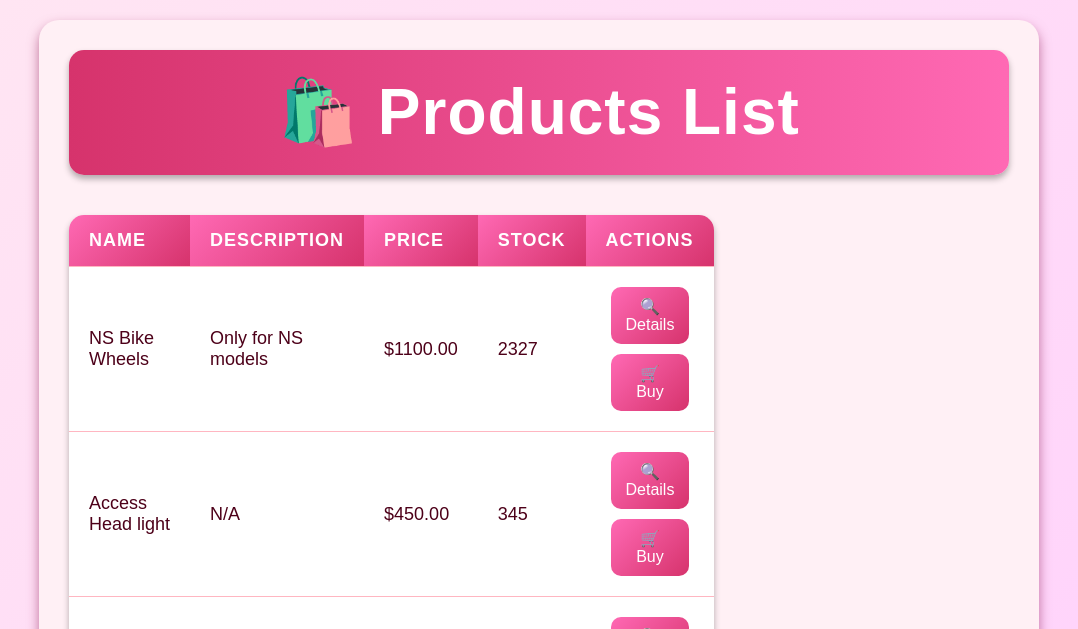
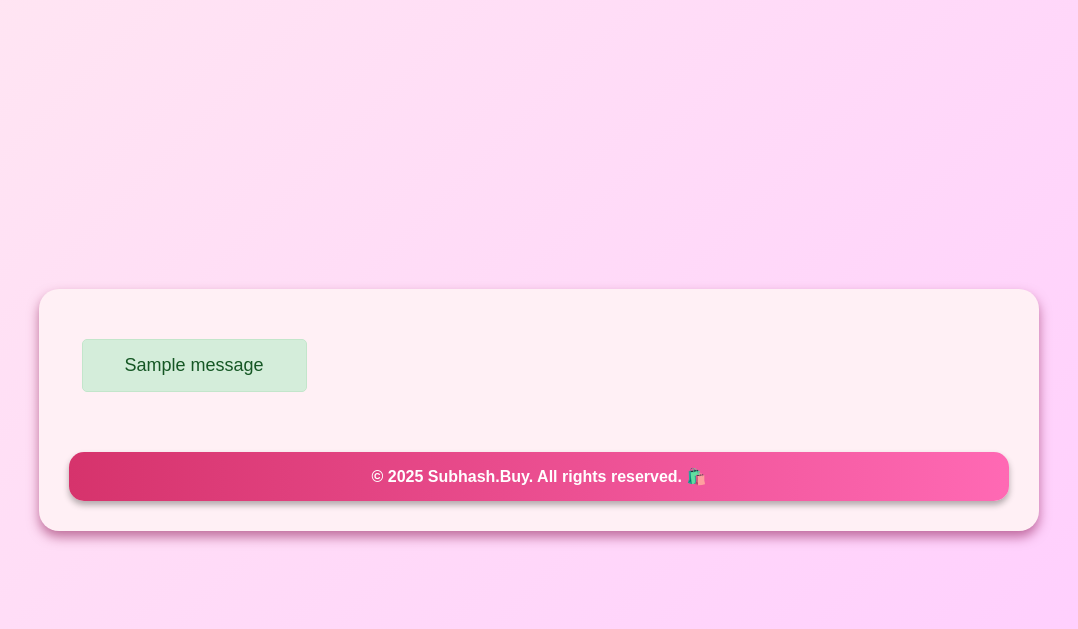
Before and after one commit to subbu199921/E-commerce, a Django app: page /products/ in a window 1280 px wide. Shown: the top 629 px of the page, without its empty margins (101-1179 px from the left). After the commit the page ends 546 px from the top, so only its background shows below. Run offline with Django 5.2, Linux system fonts and the light colour scheme; data comes from the database, SQL or seed files in the repository; both versions use the stored data as it was after the commit; tables that the repository leaves empty hold one stand-in row (values such as "Sample post"); one stand-in notice (Sample message) is shown.

Commit message:
Updated products.html

```diff
--- a/store/templates/store/products.html
+++ b/store/templates/store/products.html
@@ -17,7 +17,6 @@
       justify-content: center;
       align-items: center;
     }
-
     .container {
       width: 90%;
       max-width: 1000px;
@@ -27,7 +26,6 @@
       box-shadow: 0px 6px 12px rgba(128, 0, 64, 0.5);
       text-align: center;
     }
-
     header {
       background: linear-gradient(to right, #d6336c, #ff69b4);
       color: white;
@@ -38,7 +36,6 @@
       box-shadow: 0 4px 6px rgba(0,0,0,0.3);
       margin-bottom: 30px;
     }
-
     table {
       width: 100%;
       border-collapse: collapse;
@@ -47,26 +44,22 @@
       overflow: hidden;
       box-shadow: 0 4px 6px rgba(0,0,0,0.3);
     }
-
     th, td {
       padding: 15px 20px;
       text-align: left;
       border-bottom: 1px solid #ffb6c1;
       font-size: 18px;
     }
-
     th {
       background: linear-gradient(135deg, #ff69b4, #d6336c);
       color: white;
       text-transform: uppercase;
       letter-spacing: 1px;
     }
-
     tr:hover {
       background-color: #ffe6f2;
       cursor: pointer;
     }
-
     .action-button {
       background: linear-gradient(135deg, #ff69b4, #d6336c);
       color: white;
@@ -78,18 +71,15 @@
       cursor: pointer;
       transition: transform 0.3s, box-shadow 0.3s;
     }
-
     .action-button:hover {
       transform: translateY(-3px);
       box-shadow: 0 4px 6px rgba(0,0,0,0.3);
     }
-
     .product-info {
       margin-top: 10px;
       font-size: 16px;
       color: #333;
     }
-
     footer {
       margin-top: 20px;
       background: linear-gradient(to right, #d6336c, #ff69b4);
@@ -98,17 +88,52 @@
       border-radius: 15px;
       box-shadow: 0 4px 6px rgba(0,0,0,0.3);
     }
-
     @media screen and (max-width: 600px) {
       table {
         display: block;
         overflow-x: auto;
       }
     }
+    /* Flash message styles with fadeIn animation */
+    @keyframes fadeIn {
+      from { opacity: 0; }
+      to { opacity: 1; }
+    }
+    .alert {
+      padding: 15px;
+      margin: 20px auto;
+      width: 90%;
+      max-width: 500px;
+      border-radius: 5px;
+      text-align: center;
+      font-size: 18px;
+      animation: fadeIn 0.5s ease-in-out;
+    }
+    .alert-success {
+      background-color: #d4edda;
+      color: #155724;
+      border: 1px solid #c3e6cb;
+    }
+    .alert-danger {
+      background-color: #f8d7da;
+      color: #721c24;
+      border: 1px solid #f5c6cb;
+    }
   </style>
 </head>
 <body>
   <div class="container">
+    <!-- Display flash messages -->
+    {% if messages %}
+      {% for message in messages %}
+        <div class="alert {% if message.tags == 'success' %}alert-success{% else %}alert-danger{% endif %}">
+          {{ message }}
+        </div>
+      {% endfor %}
+    {% endif %}
+
+    <!-- Only display the products list when no flash messages exist -->
+    {% if not messages %}
       <header>
         <h1>🛍️ Products List</h1>
       </header>
@@ -145,6 +170,8 @@
           {% endfor %}
         </tbody>
       </table>
+    {% endif %}
+
     <footer>
       <p>&copy; 2025 Subhash.Buy. All rights reserved. 🛍️</p>
     </footer>
@@ -155,7 +182,6 @@
       const productInfo = document.getElementById(`product-info-${productId}`);
       productInfo.style.display = productInfo.style.display === 'none' ? 'block' : 'none';
     }
-
     function buyProduct(productId) {
       window.location.href = `/buy_product/${productId}`;
     }
--- a/store/urls.py
+++ b/store/urls.py
@@ -7,4 +7,5 @@ urlpatterns = [
     path('customers/', views.customers, name='customers'),
     path('cart/', views.cart, name='cart'),
     path('orders/', views.orders, name='orders'),
+    path('buy_product/<int:product_id>/', views.buy_product, name='buy_product'),
 ]
--- a/store/views.py
+++ b/store/views.py
@@ -1,5 +1,8 @@
 from django.shortcuts import render
 from .models import Product, Customer, Cart, Order
+from django.shortcuts import render, get_object_or_404, redirect
+from django.contrib import messages
+
 
 # Home page view
 def home(request):
@@ -24,3 +27,17 @@ def cart(request):
 def orders(request):
     orders = Order.objects.all()
     return render(request, 'store/orders.html', {'orders': orders})
+
+def buy_product(request, product_id):
+    product = get_object_or_404(Product, id=product_id)
+
+    # Check if the product is in stock
+    if product.stock > 0:
+        product.stock -= 1  # Reduce stock by 1
+        product.save()      # Save the updated product
+        messages.success(request, f"Your order for '{product.name}' was placed successfully! 🎉")
+    else:
+        messages.error(request, f"Sorry, '{product.name}' is out of stock.")
+
+    # Redirect back to the products page
+    return redirect('products')
```
Also changed, not shown: db.sqlite3. Lines whose indentation alone changed are shown as unchanged.
